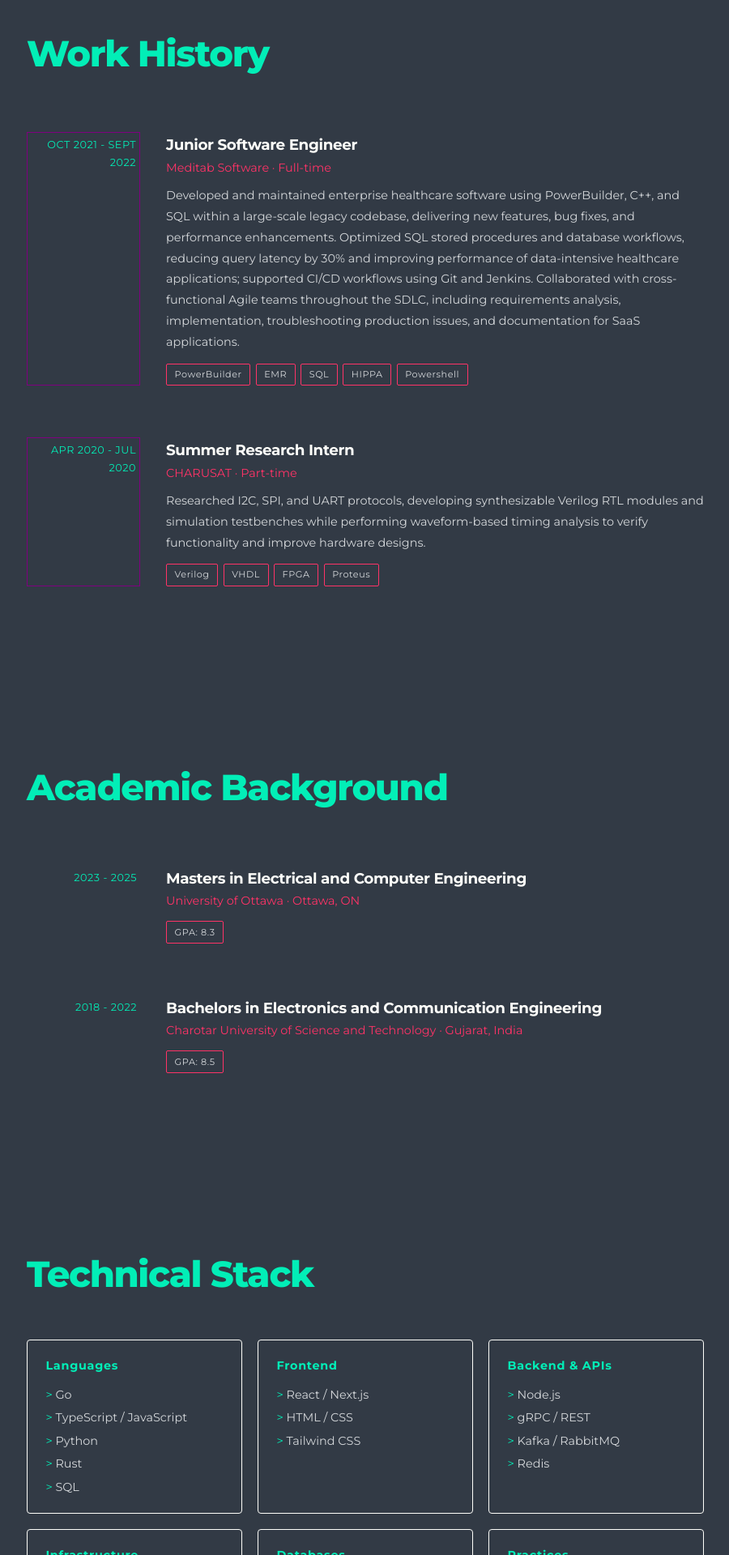
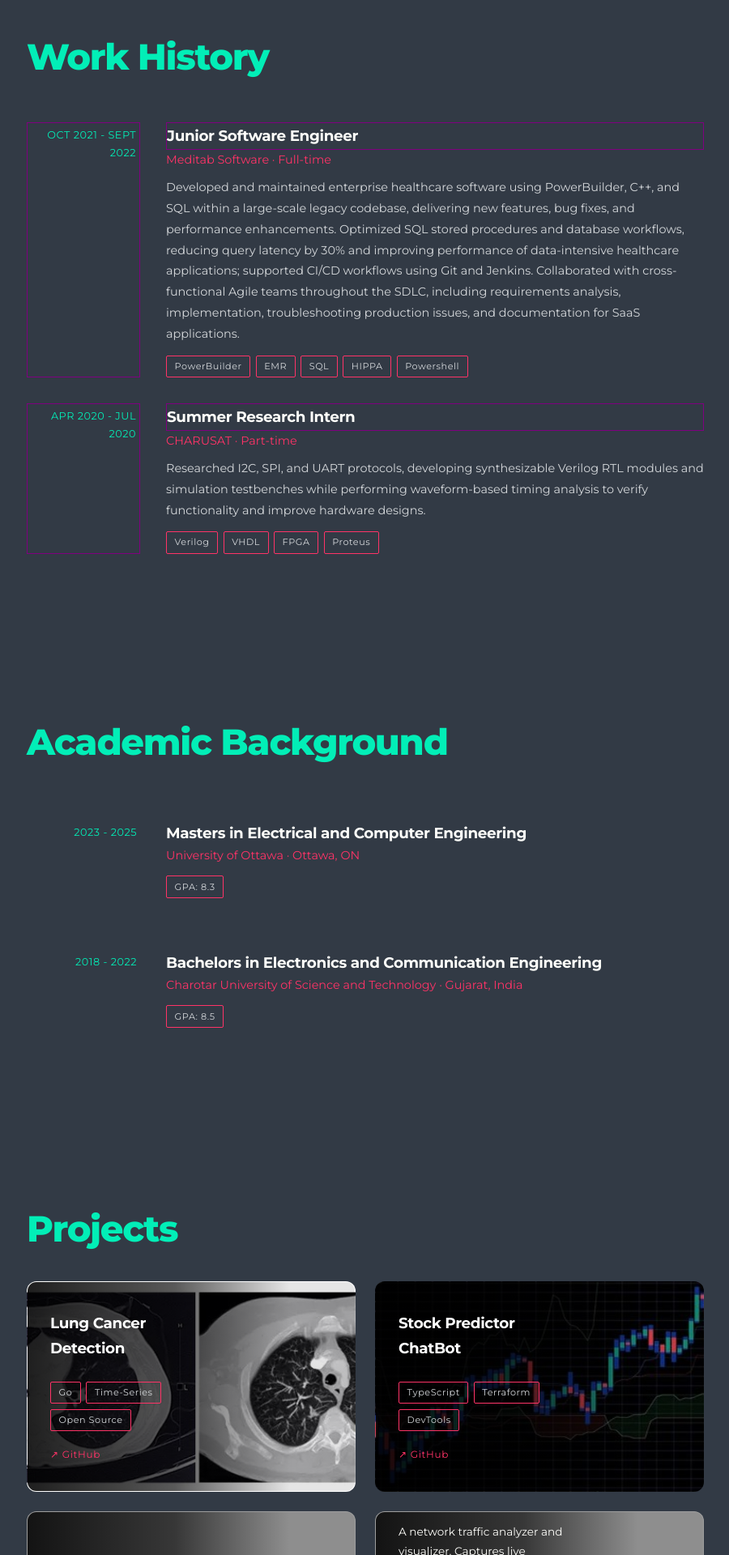
Before and after one commit to ketul-P/folio, a React app: page / in a window 1280 px wide. Shown: the part 1440-3360 px from the top of the page at 81% size, without its empty margins (189-1089 px from the left). Built offline with nearby package versions, Linux system fonts and the light colour scheme; grey boxes are pictures that could not be loaded; the HTML template or start-up script is replaced by a standard one.

Commit message:
- Changed projects strucutre and minor debugging updates

```diff
--- a/src/App.jsx
+++ b/src/App.jsx
@@ -16,8 +16,8 @@ export default function App() {
         <Summary />
         <Experience />
         <Education />
+        <Projects />
         <Skills />
-        <Projects />
       </main>
       <Footer />
     </>
--- a/src/components/Education.module.css
+++ b/src/components/Education.module.css
@@ -4,7 +4,6 @@
   gap: 1.25rem 2rem;
   padding: 2rem 0;
 }
-
 
 .date {
   color: var(--accent2);
--- a/src/components/Experience.module.css
+++ b/src/components/Experience.module.css
@@ -2,7 +2,7 @@
   display: grid;
   grid-template-columns: 140px 1fr;
   gap: 1.25rem 2rem;
-  padding: 2rem 0;
+  padding: 1rem 0;
 }
 
 .date {
@@ -20,6 +20,7 @@
   font-size: 1.15rem;
   font-weight: 700;
   letter-spacing: -0.02em;
+  border: 1px solid purple;
 }
 
 .company {
--- a/src/components/Projects.jsx
+++ b/src/components/Projects.jsx
@@ -12,8 +12,12 @@ export default function Projects() {
 
       <div className={styles.grid}>
         {projects.map((proj) => (
-          <div key={proj.title} className={styles.card}>
-
+          <div
+            key={proj.title}
+            className={styles.card}
+            style={{ backgroundImage: `url(${proj.image})` }}
+          >
+            <div className={styles.content}>
               <div className={styles.title}>{proj.title}</div>
               <p className={styles.desc}>{proj.description}</p>
               <div className={styles.tags}>
@@ -32,6 +36,7 @@ export default function Projects() {
                 )}
               </div>
             </div>
+          </div>
         ))}
       </div>
     </SectionWrapper>
--- a/src/components/Projects.module.css
+++ b/src/components/Projects.module.css
@@ -1,24 +1,50 @@
 .grid {
-  display: grid;
-  grid-template-columns: repeat(auto-fill, minmax(380px, 1fr));
+  display: flex;
+  flex-wrap: wrap;
   gap: 1.5rem;
 }
 
 .card {
-  background: var(--bg);
-  border: 1px solid var(--text);
-  border-radius: 8px;
-  padding: 1.8rem;
   position: relative;
+  flex: 1 1 380px;
+  min-width: 380px;
+  height: 260px;
+  border-radius: 12px;
   overflow: hidden;
+  background-size: cover;
+  background-position: center;
+  border: 1px solid transparent;
   transition: transform 0.22s, border-color 0.22s, box-shadow 0.22s;
+}
+
+.card::before {
+  content: "";
+  position: absolute;
+  inset: 0;
+  background: linear-gradient(
+    to right,
+    rgba(0, 0, 0, 0.88) 0%,
+    rgba(0, 0, 0, 0.65) 45%,
+    rgba(0, 0, 0, 0.1) 80%
+  );
+  transition: opacity 0.22s;
 }
 
 .card:hover {
   transform: translate(-4px);
-  background: transparent;
   border-color: var(--accent2);
-  color: var(--accent2)
+  box-shadow: 0 8px 24px rgba(0, 0, 0, 0.3);
+}
+
+.content {
+  position: relative; /* sits above the ::before gradient */
+  z-index: 1;
+  height: 100%;
+  max-width: 65%;
+  display: flex;
+  flex-direction: column;
+  justify-content: center;
+  padding: 1.75rem;
 }
 
 .num {
@@ -34,6 +60,7 @@
   font-weight: 700;
   letter-spacing: -0.02em;
   margin-bottom: 0.6rem;
+  color: #fff;
 }
 
 .desc {
@@ -65,8 +92,17 @@
   transition: opacity 0.2s;
 }
 
-.link:hover { opacity: 0.7; }
+.link:hover {
+  opacity: 0.7;
+}
 
 @media (max-width: 640px) {
-  .grid { grid-template-columns: 1fr; }
+  .card {
+    flex: 1 1 100%;
+    min-width: 0;
+  }
+
+  .content {
+    max-width: 80%;
+  }
 }
--- a/src/components/Summary.module.css
+++ b/src/components/Summary.module.css
@@ -1,13 +1,13 @@
 .text {
   font-size: 1.05rem;
   color: var(--text);
-  max-width: 760px;
   line-height: 1.9;
   text-justify: inter-word;
   margin-bottom: 1.5rem;
 }
 
 .textBox {
-  margin-bottom: 5px;
-  border: 1px solid yellowgreen;
+  margin-bottom: 7px;
+  max-width: 820px;
+  border: 1px solid yellow;
 }
--- a/src/data.js
+++ b/src/data.js
@@ -83,6 +83,7 @@ export const projects = [
     tags: ["Go", "Time-Series", "Open Source"],
     github: "https://github.com/yourprofile/flowdb",
     demo: null,
+    image: "src/images/lung_cancer.jpeg",
   },
   {
     num: "Project_02",
@@ -91,6 +92,7 @@ export const projects = [
     tags: ["TypeScript", "Terraform", "DevTools"],
     github: "https://github.com/yourprofile/deployfast",
     demo: null,
+     image: "src/images/stock_bot.jpeg",
   },
   {
     num: "Project_03",
```
Also changed, not shown: src/images/lung_cancer.jpeg (added), src/images/stock_bot.jpeg (added). Lines whose indentation alone changed are shown as unchanged.
